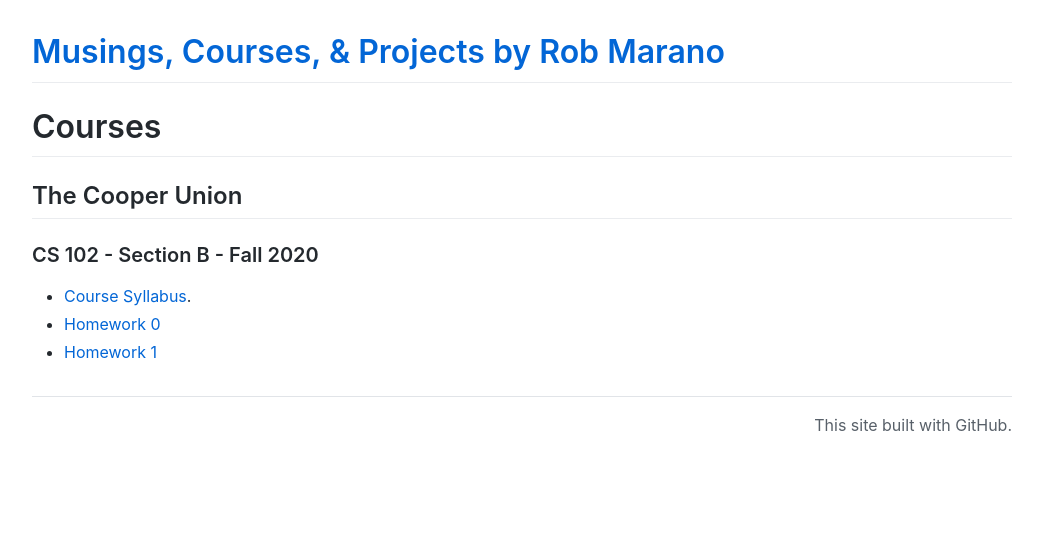
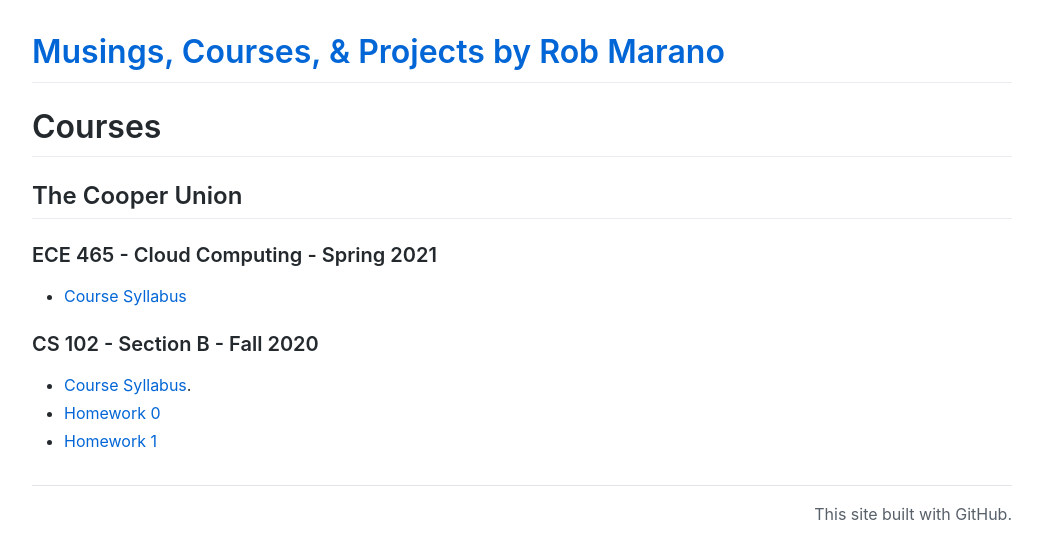
Before and after one commit to robmarano/robmarano.github.io, a Jekyll site: the page built from index.md, in a window 1280 px wide. Shown: the top 559 px of the page, without its empty margins (118-1161 px from the left). Built offline with Jekyll 4.4.1, drawn with Linux system fonts in a browser that asks for light colours; comment, search, counter and statistics services are not loaded; our own code applies the rules of GitHub Pages for plain Markdown files.

Commit message:
Updated index.md with ece465 syllabus

```diff
--- a/index.md
+++ b/index.md
@@ -6,6 +6,9 @@ layout: default
 
 ## The Cooper Union
 
+### ECE 465 - Cloud Computing - Spring 2021
+* [Course Syllabus](./courses/ece465/ece465_syllabus_spring_2021.html)
+
 ### CS 102 - Section B - Fall 2020
 * [Course Syllabus](./courses/cs102/cs102-syllabus-fall-2020.html).
 * [Homework 0](./courses/cs102/homework-0-Session-1.md)
```
